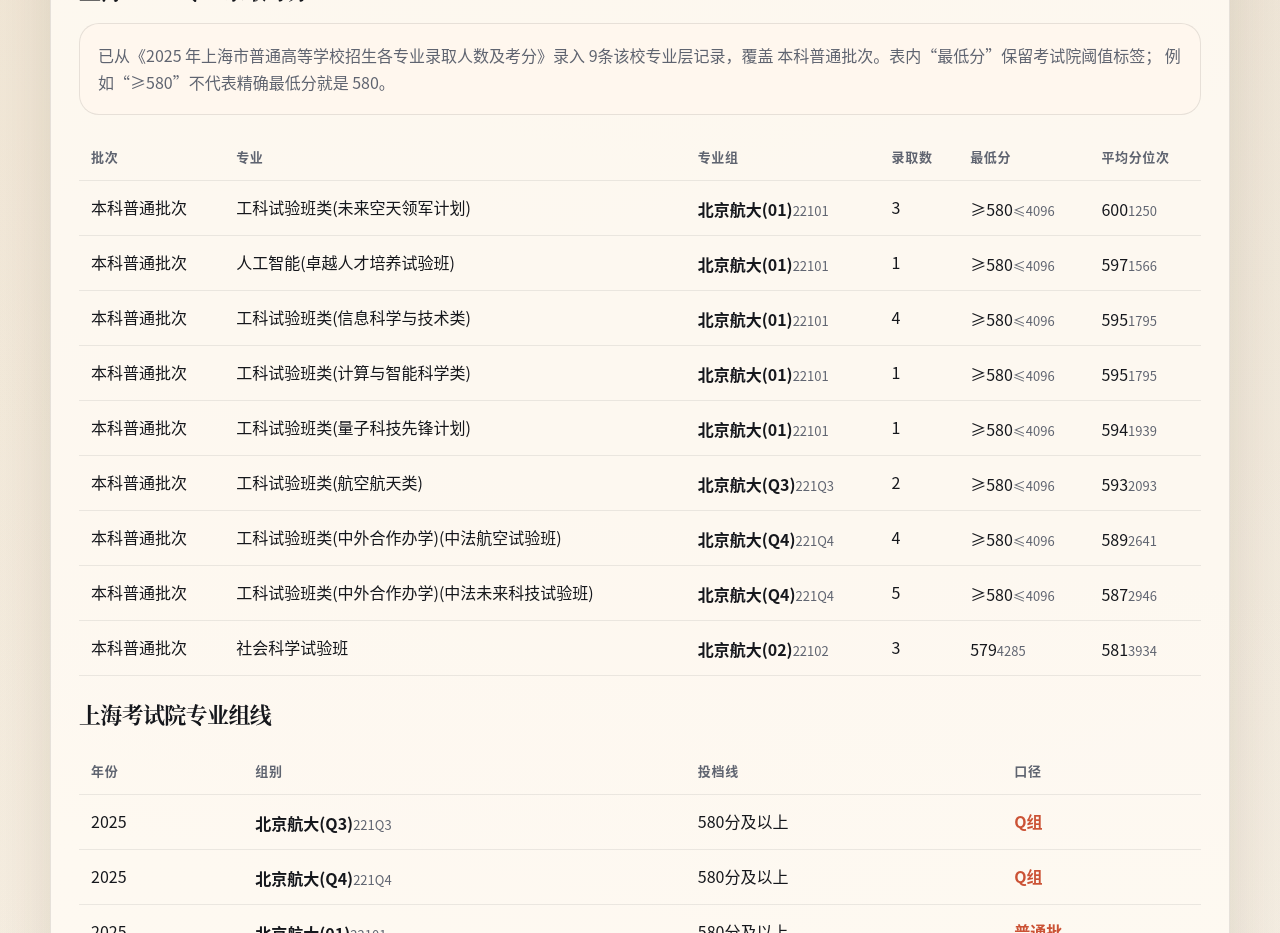
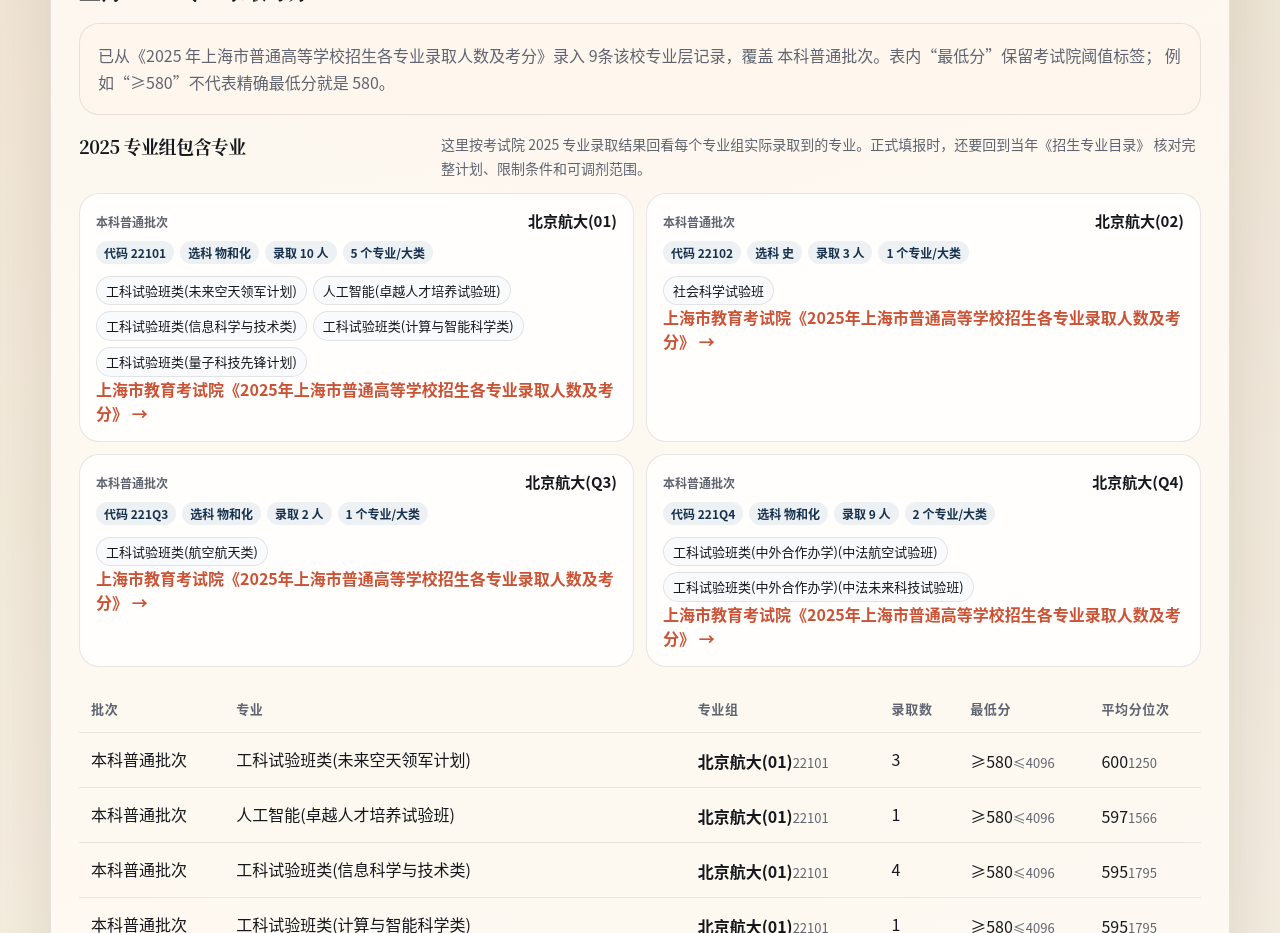
Before and after one commit to t86/zhaosheng, a Next.js app: page /schools/beihang-university in a window 1280 px wide. Shown: the part 2240-3173 px from the top of the page. Built offline with nearby package versions, Linux system fonts and the light colour scheme.

Commit message:
Show Shanghai major groups on school pages

```diff
--- a/app/schools/[slug]/page.module.css
+++ b/app/schools/[slug]/page.module.css
@@ -635,6 +635,95 @@
   border: 1px solid var(--border);
 }
 
+.groupSummaryBlock {
+  margin-top: 18px;
+}
+
+.groupSummaryHeader {
+  display: flex;
+  align-items: flex-start;
+  justify-content: space-between;
+  gap: 18px;
+}
+
+.groupSummaryHeader h4 {
+  margin: 0;
+  font-size: 18px;
+}
+
+.groupSummaryHeader p {
+  margin: 0;
+  max-width: 760px;
+  color: var(--muted);
+  font-size: 14px;
+  line-height: 1.7;
+}
+
+.groupSummaryGrid {
+  margin-top: 12px;
+  display: grid;
+  grid-template-columns: repeat(2, minmax(0, 1fr));
+  gap: 12px;
+}
+
+.groupSummaryCard {
+  padding: 16px;
+  border-radius: var(--radius-md);
+  border: 1px solid var(--border);
+  background: rgba(255, 255, 255, 0.78);
+}
+
+.groupSummaryTopline {
+  display: flex;
+  align-items: baseline;
+  justify-content: space-between;
+  gap: 10px;
+}
+
+.groupSummaryTopline span {
+  color: var(--muted);
+  font-size: 12px;
+  font-weight: 700;
+}
+
+.groupSummaryTopline strong {
+  font-size: 15px;
+}
+
+.groupFacts {
+  margin-top: 10px;
+  display: flex;
+  flex-wrap: wrap;
+  gap: 6px;
+}
+
+.groupFacts span {
+  display: inline-flex;
+  padding: 3px 8px;
+  border-radius: 999px;
+  background: rgba(31, 95, 139, 0.08);
+  color: var(--accent-deep);
+  font-size: 12px;
+  font-weight: 700;
+}
+
+.majorChipList {
+  margin-top: 12px;
+  display: flex;
+  flex-wrap: wrap;
+  gap: 6px;
+}
+
+.majorChip {
+  display: inline-flex;
+  padding: 5px 9px;
+  border-radius: 999px;
+  background: rgba(248, 250, 252, 0.96);
+  border: 1px solid var(--border);
+  font-size: 13px;
+  line-height: 1.35;
+}
+
 .majorCard {
   padding: 18px;
   border-radius: var(--radius-md);
@@ -1109,6 +1198,7 @@
   .routeGuideGrid,
   .trackGrid,
   .trackProfileGrid,
+  .groupSummaryGrid,
   .listCard ul {
     grid-template-columns: repeat(2, minmax(0, 1fr));
   }
@@ -1128,6 +1218,10 @@
     flex-direction: column;
   }
 
+  .groupSummaryHeader {
+    flex-direction: column;
+  }
+
   .header,
   .factGrid,
   .metricGrid,
@@ -1141,6 +1235,7 @@
   .routeGuideGrid,
   .trackGrid,
   .trackProfileGrid,
+  .groupSummaryGrid,
   .outcomeFlowGrid,
   .outcomeMajorGrid,
   .listCard ul {
--- a/app/schools/[slug]/page.tsx
+++ b/app/schools/[slug]/page.tsx
@@ -3,7 +3,11 @@
 import { notFound } from "next/navigation";
 import { ShanghaiOfficialRecordsTable } from "@/components/ShanghaiOfficialRecordsTable";
 import { getMajorLineAnalysesForSchool } from "@/data/major-line-analyses";
-import { getShanghaiMajorAdmissionsForSchool } from "@/data/shanghai-major-admissions";
+import {
+  getShanghaiMajorAdmissionsForSchool,
+  type ShanghaiAdmissionBatch,
+  type ShanghaiMajorAdmissionRecord,
+} from "@/data/shanghai-major-admissions";
 import { buildSchoolRiskCard, type SchoolRiskTone } from "@/lib/school-risk-card";
 import {
   getTrackFitProfile,
@@ -87,6 +91,61 @@
   }
 }
 
+const shanghaiMajorBatchOrder: Record<ShanghaiAdmissionBatch, number> = {
+  综合评价批次: 1,
+  零志愿批次: 2,
+  本科提前批次: 3,
+  本科普通批次: 4,
+};
+
+function formatShanghaiMajorGroupName(groupName: string) {
+  return groupName.replace(/(\))\d+$/, "$1");
+}
+
+function getShanghaiMajorGroupSummaries(records: ShanghaiMajorAdmissionRecord[]) {
+  const groupMap = new Map<
+    string,
+    {
+      batch: ShanghaiAdmissionBatch;
+      groupCode: string;
+      groupName: string;
+      subjectRequirement: string;
+      admittedCount: number;
+      majorNames: string[];
+      sourceLabel: string;
+      sourceUrl: string;
+    }
+  >();
+
+  for (const record of records) {
+    const key = `${record.batch}-${record.groupCode}-${record.subjectRequirement}`;
+    const current =
+      groupMap.get(key) ??
+      {
+        batch: record.batch,
+        groupCode: record.groupCode,
+        groupName: formatShanghaiMajorGroupName(record.groupName),
+        subjectRequirement: record.subjectRequirement,
+        admittedCount: 0,
+        majorNames: [],
+        sourceLabel: record.sourceLabel,
+        sourceUrl: record.sourceUrl,
+      };
+
+    current.admittedCount += record.admittedCount;
+    if (!current.majorNames.includes(record.majorName)) {
+      current.majorNames.push(record.majorName);
+    }
+    groupMap.set(key, current);
+  }
+
+  return Array.from(groupMap.values()).sort(
+    (left, right) =>
+      shanghaiMajorBatchOrder[left.batch] - shanghaiMajorBatchOrder[right.batch] ||
+      left.groupCode.localeCompare(right.groupCode),
+  );
+}
+
 export async function generateMetadata({ params }: PageProps): Promise<Metadata> {
   const { slug } = await params;
   const school = getSchool(slug);
@@ -136,6 +195,7 @@
     )
     .slice(0, 12);
   const shanghaiMajorBatches = Array.from(new Set(shanghaiMajorRecords.map((record) => record.batch)));
+  const shanghaiMajorGroupSummaries = getShanghaiMajorGroupSummaries(shanghaiMajorRecords);
   const shanghaiFocus = getShanghaiFocusSchool(slug);
   const schoolRiskCard = buildSchoolRiskCard({
     slug,
@@ -391,6 +451,46 @@
                   例如“≥580”不代表精确最低分就是 580。
                 </p>
               </div>
+              {shanghaiMajorGroupSummaries.length > 0 ? (
+                <div className={styles.groupSummaryBlock}>
+                  <div className={styles.groupSummaryHeader}>
+                    <h4>2025 专业组包含专业</h4>
+                    <p>
+                      这里按考试院 2025 专业录取结果回看每个专业组实际录取到的专业。正式填报时，还要回到当年《招生专业目录》
+                      核对完整计划、限制条件和可调剂范围。
+                    </p>
+                  </div>
+                  <div className={styles.groupSummaryGrid}>
+                    {shanghaiMajorGroupSummaries.map((group) => (
+                      <article
+                        className={styles.groupSummaryCard}
+                        key={`${group.batch}-${group.groupCode}-${group.subjectRequirement}`}
+                      >
+                        <div className={styles.groupSummaryTopline}>
+                          <span>{group.batch}</span>
+                          <strong>{group.groupName}</strong>
+                        </div>
+                        <div className={styles.groupFacts}>
+                          <span>代码 {group.groupCode}</span>
+                          <span>选科 {group.subjectRequirement}</span>
+                          <span>录取 {group.admittedCount} 人</span>
+                          <span>{group.majorNames.length} 个专业/大类</span>
+                        </div>
+                        <div className={styles.majorChipList}>
+                          {group.majorNames.map((majorName) => (
+                            <span className={styles.majorChip} key={`${group.groupCode}-${majorName}`}>
+                              {majorName}
+                            </span>
+                          ))}
+                        </div>
+                        <a className={styles.tableLink} href={group.sourceUrl} rel="noreferrer" target="_blank">
+                          {group.sourceLabel} →
+                        </a>
+                      </article>
+                    ))}
+                  </div>
+                </div>
+              ) : null}
               <div className={styles.tableWrap}>
                 <table className={styles.scoreTable}>
                   <thead>
```
Also changed, not shown: 1 other file (tests, documents, lock files or other folders).
